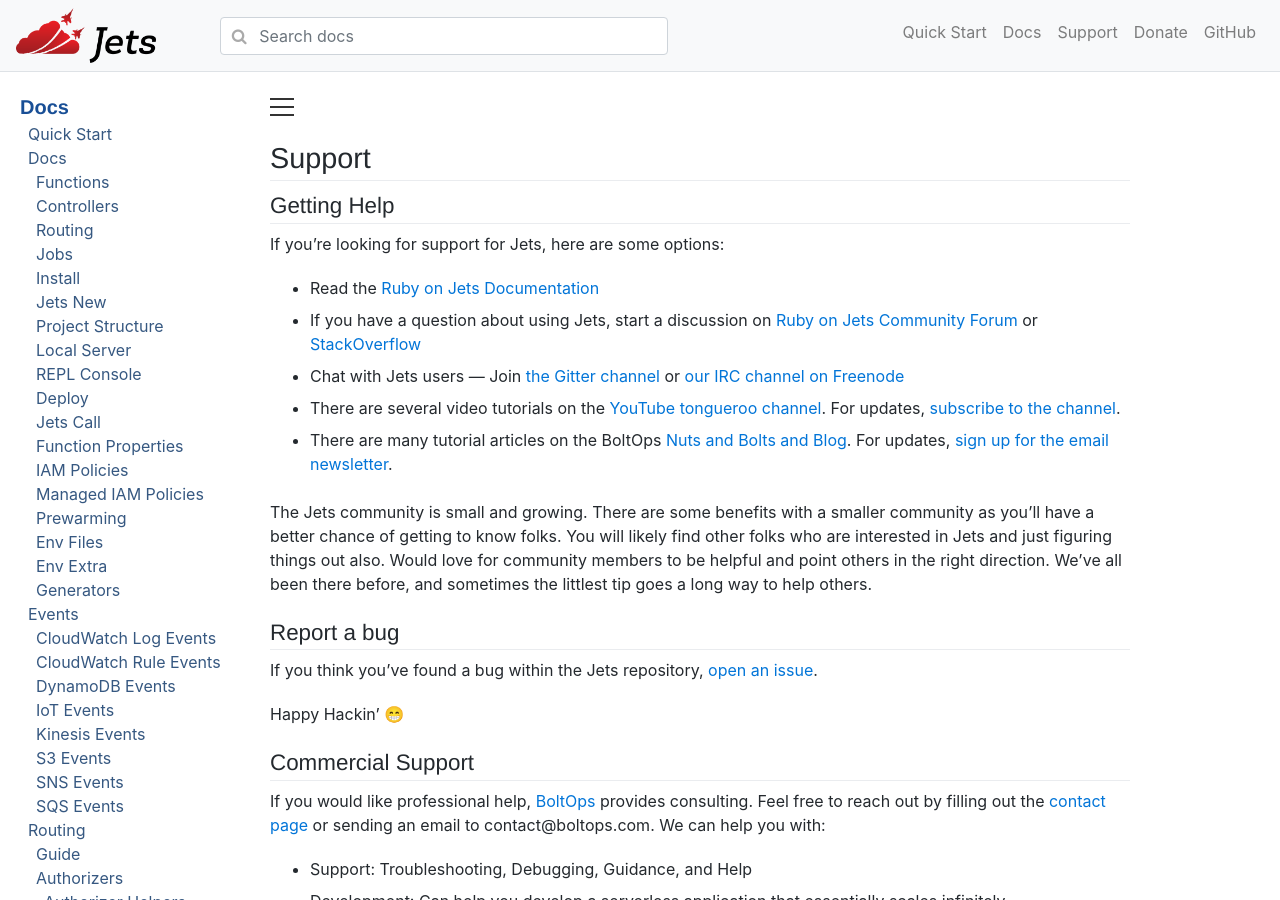
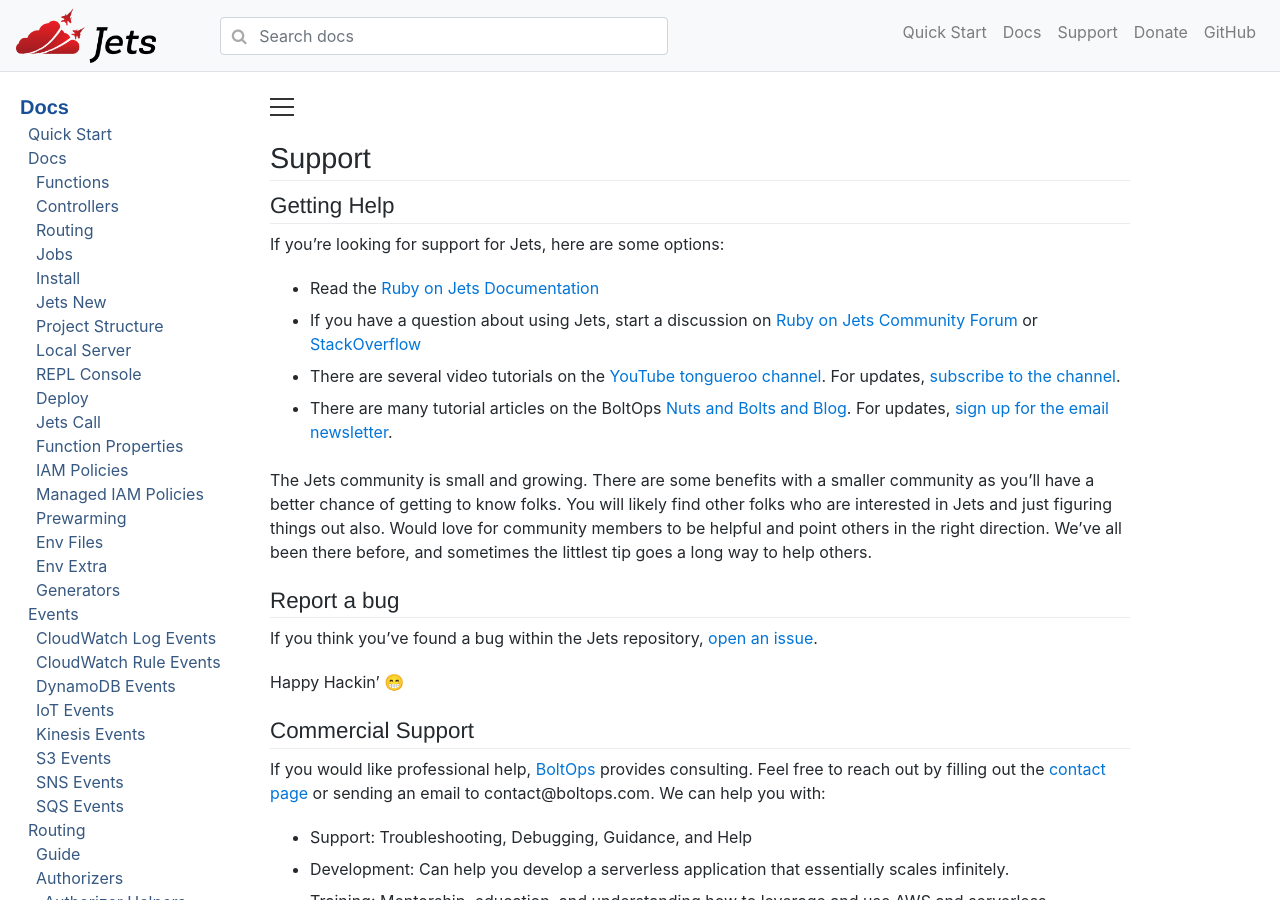
Before and after one commit to rubyonjets/jets-docs, a Jekyll site: the page built from support.md, in a window 1280 px wide and 900 px high. Built offline with Jekyll 4.4.1, drawn with Linux system fonts in a browser that asks for light colours; a script that is not in the unit is left out.

Commit message:
update support remove gitter

```diff
--- a/support.md
+++ b/support.md
@@ -8,7 +8,6 @@
 
 * Read the [Ruby on Jets Documentation](http://rubyonjets.com)
 * If you have a question about using Jets, start a discussion on [Ruby on Jets Community Forum](https://community.rubyonjets.com/) or [StackOverflow](https://stackoverflow.com/questions/tagged/rubyonjets)
-* Chat with Jets users &mdash; Join [the Gitter channel](https://gitter.im/boltops-tools/jets) or [our IRC channel on Freenode](irc:irc.freenode.net/rubyonjets)
 * There are several video tutorials on the [YouTube tongueroo channel](https://www.youtube.com/tongueroo). For updates, [subscribe to the channel](https://www.youtube.com/user/tongueroo?sub_confirmation=1).
 * There are many tutorial articles on the BoltOps [Nuts and Bolts and Blog](https://blog.boltops.com/).  For updates, [sign up for the email newsletter](http://eepurl.com/c3JcID).
 
```
